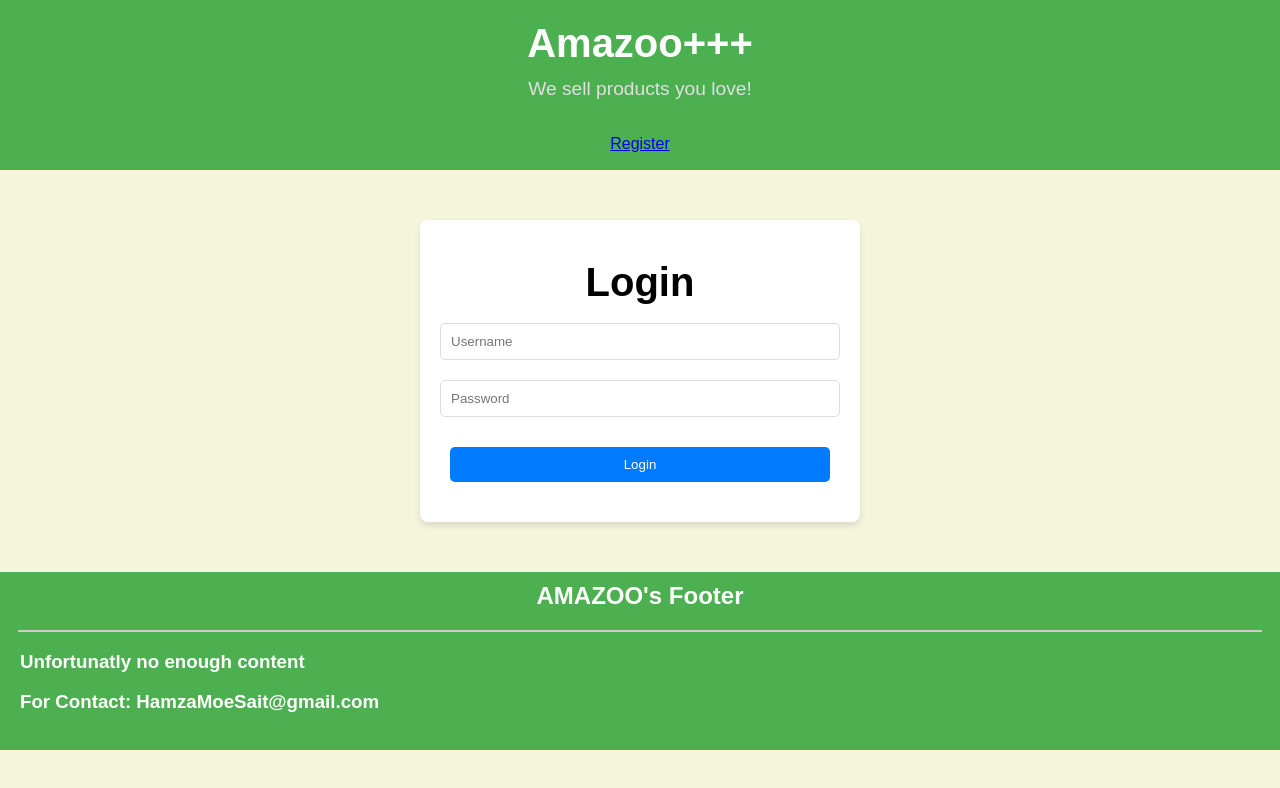
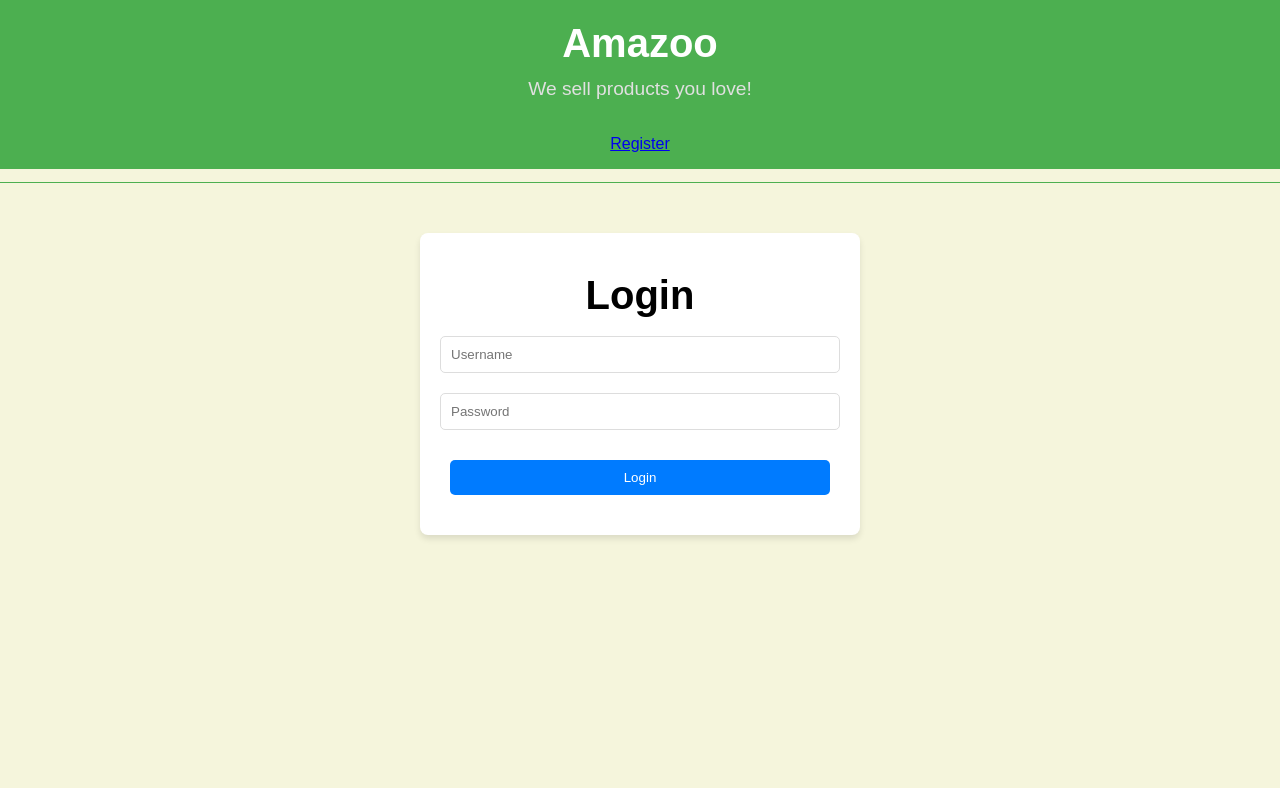
Before and after one commit to HamzaSa1t/ReactDeploy, a React (Vite) app in the folder frontend/: page /login in a window 1280 px wide. Shown: the top 788 px of the page. Built offline with nearby package versions, Linux system fonts and the light colour scheme.

Commit message:
Fix: test1

```diff
--- a/frontend/src/pages/login.jsx
+++ b/frontend/src/pages/login.jsx
@@ -10,7 +10,7 @@ return(
 
 <div>
       <header className="header">
-        <h1>Amazoo+++</h1>
+        <h1>Amazoo</h1>
         <p className="tagline">We sell products you love!</p>
         <p>
           <Link to="/register">
@@ -19,7 +19,7 @@ return(
           </p>
     </header>
      </div>
-<div>
+<div className="backl">
 <LoginForm/>
 </div>
 <Tail />
```
